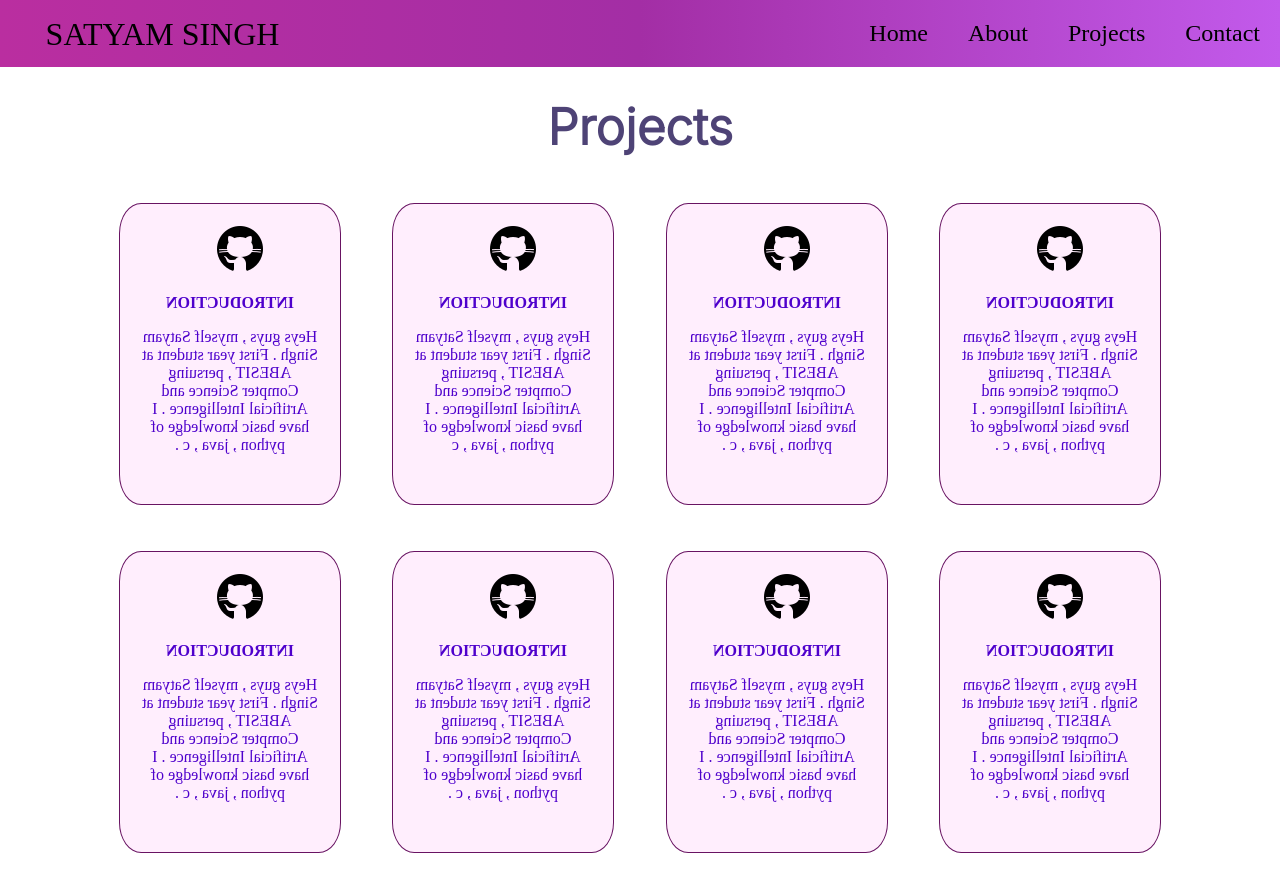
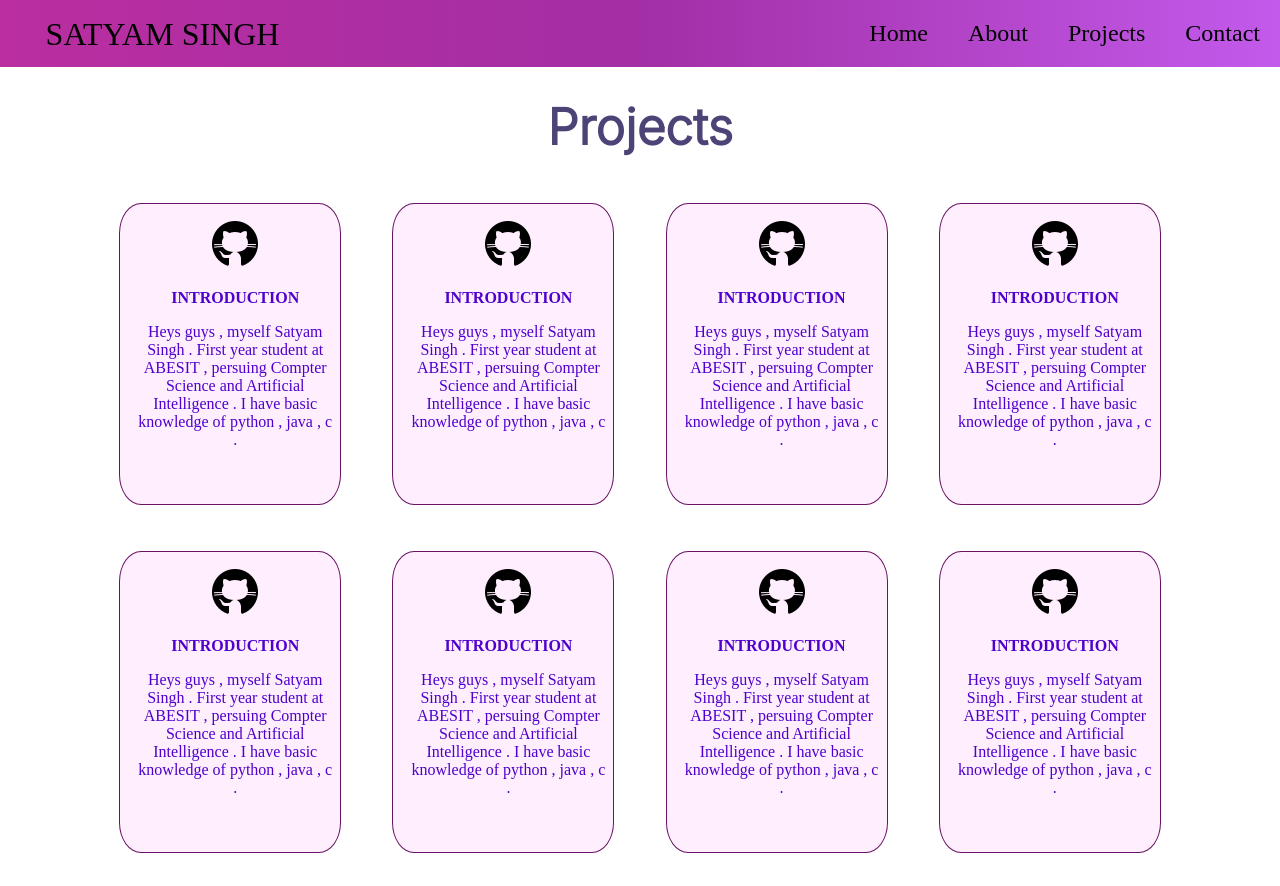
Before and after one commit to satyam0singh/finalportfolio-pingpong-game, a plain HTML site: page projects.html in a window 1280 px wide. Drawn offline with Linux system fonts and the light colour scheme; a script that the page names is missing.

Commit message:
projects.css

```diff
--- a/projects.css
+++ b/projects.css
@@ -75,8 +75,7 @@ body{
 
 }
 
-.card-front,
-.card-back {
+.card-front,.card-back {
     width: 100%;
     height: 100%;
     position: absolute;
@@ -84,13 +83,13 @@ body{
     display: flex;
     flex-direction: column;
     justify-content: space-between;
-    padding: 10px;
+    padding: 5px;
 }
 
 .card-front p{
-  padding-left: 20px;
-  -webkit-transform: scaleX(1);
-  transform: scaleX(-1);
+  align-self: auto;
+  -webkit-transform: scaleX(-1);
+  transform: scaleX(1);
 }
 
 .card-back {
@@ -137,7 +136,7 @@ a:hover {
         height: 200px;
     }
     .card-front p{
-        font-size: 10px;
+        font-size: 8px;
     }
 
 
@@ -160,3 +159,6 @@ a:hover {
 
 }
 }
+
+}
+}
```
